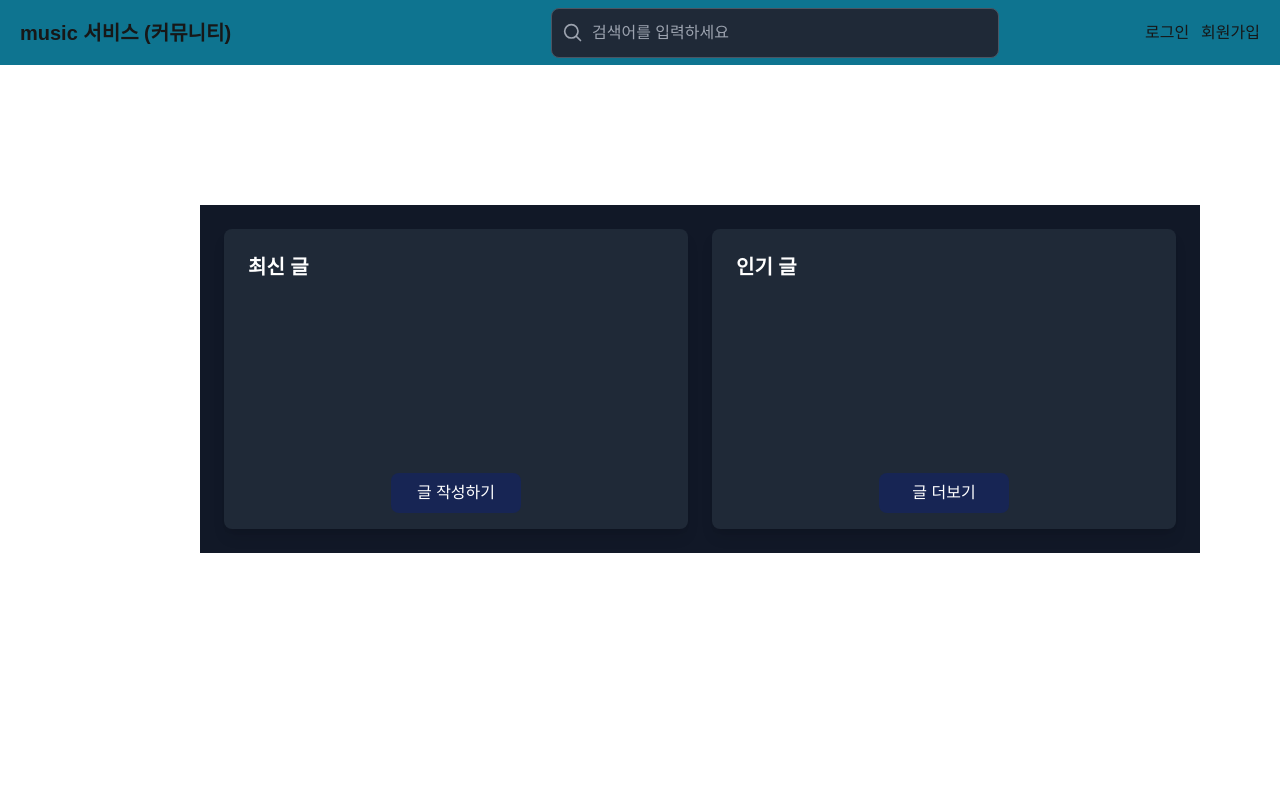
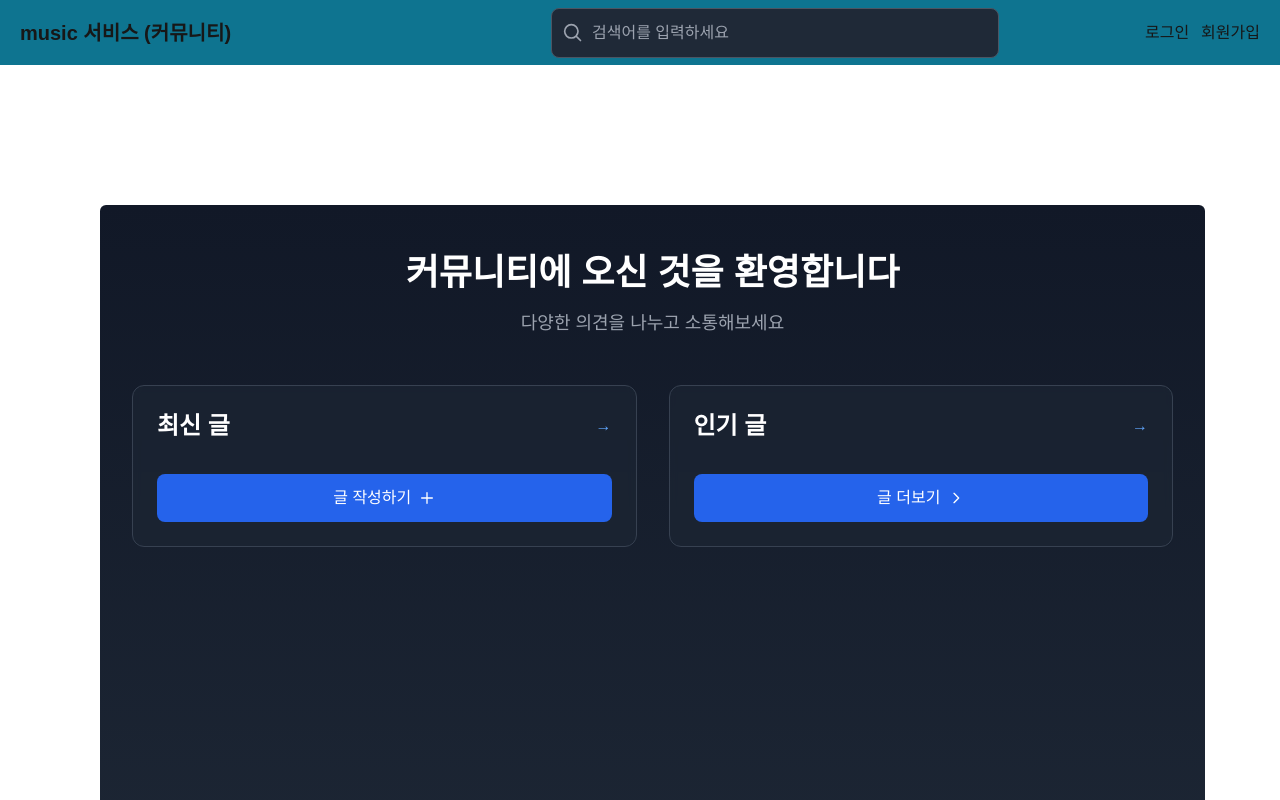
Before and after one commit to Mye247/music, a Next.js app: page / in a window 1280 px wide. Shown: the top 800 px of the page. Built offline with nearby package versions, Linux system fonts and the light colour scheme; no server answers.

Commit message:
chore: 전체적인 스타일 수정

```diff
--- a/app/(providers)/(root)/_components/Page.tsx
+++ b/app/(providers)/(root)/_components/Page.tsx
@@ -7,7 +7,7 @@ interface PageProps {
 
 function Page({ children, title }: PropsWithChildren<PageProps>) {
   return (
-    <main className="pl-[200px] pr-[75px] pt-[60px] pb-[calc(29rem/4)] w-full min-h-screen h-full bg-rhythmBlack text-white flex flex-col">
+    <main className="pl-[100px] pr-[75px] pt-[60px] pb-[calc(29rem/4)] w-full min-h-screen h-full bg-rhythmBlack text-white flex flex-col">
       {!!title ? (
         <h2 className="text-4xl font-bold mb-10 shrink-0">{title}</h2>
       ) : null}
--- a/app/(providers)/(root)/community/post/[postId]/_components/ViewPostDetailPage.tsx
+++ b/app/(providers)/(root)/community/post/[postId]/_components/ViewPostDetailPage.tsx
@@ -100,7 +100,7 @@ function ViewPostDetailPage(props: PostDetailPageProps) {
   }
 
   return (
-    <main className="bg-gray-900 min-h-screen py-4 px-2 max-w-[1000px] rounded-lg">
+    <main className="bg-gray-900 min-h-screen py-4 px-2 min-w-[1190px] rounded-lg">
       {/* 게시글 헤더 */}
       <div className="border-b-2 border-blue-500 pb-2 mb-4">
         <div className="text-2xl font-bold text-blue-400">커뮤니티</div>
--- a/app/(providers)/(root)/community/post/new/page.tsx
+++ b/app/(providers)/(root)/community/post/new/page.tsx
@@ -62,8 +62,8 @@ const AddNewPostPage = () => {
   };
 
   return (
-    <Page title="new post">
-      <div className="max-w-[1000px] h-[600px]  p-6 bg-gray-900 text-gray-100 shadow-lg rounded">
+    <Page title="New post">
+      <div className="min-w-[1190px] h-[600px]  p-6 bg-gray-900 text-gray-100 shadow-lg rounded">
         <h2 className="text-2xl font-bold mb-6 text-center text-gray-50">
           글 작성하기
         </h2>
--- a/app/(providers)/(root)/community/posts/_components/ViewCommunityPosts.tsx
+++ b/app/(providers)/(root)/community/posts/_components/ViewCommunityPosts.tsx
@@ -75,8 +75,8 @@ function ViewCommunityPosts() {
 
   return (
     <Page title="Posts">
-      <div className="bg-gray-900 text-gray-200 p-6 rounded-lg mr-24 h-[550px]">
-        <div className="flex gap-3 justify-end mb-4">
+      <div className="bg-gray-900 text-gray-200 p-6 rounded-lg mr-24 h-[550px] min-w-[1190px]">
+        <div className="flex gap-3 justify-end mb-4 ">
           {/* 정렬 옵션 */}
           <p
             onClick={() => handleClickSelectButton(true, "createdAt")}
--- a/app/(providers)/(root)/page.tsx
+++ b/app/(providers)/(root)/page.tsx
@@ -24,29 +24,72 @@ export default function HomePage() {
 
   return (
     <Page title="Main page">
-      <main className="w-[1000px] h-full grid grid-cols-2 gap-6 p-6 bg-gray-900">
+      <main className="min-h-screen bg-gradient-to-b from-gray-900 to-gray-800 py-12 rounded-md">
+        <div className="max-w-7xl mx-auto px-4 sm:px-6 lg:px-8">
+          {/* 헤더 섹션 */}
+          <div className="text-center mb-12">
+            <h1 className="text-4xl font-bold text-white mb-4">
+              커뮤니티에 오신 것을 환영합니다
+            </h1>
+            <p className="text-gray-400 text-lg">
+              다양한 의견을 나누고 소통해보세요
+            </p>
+          </div>
+
+          {/* 카드 그리드 */}
+          <div className="grid md:grid-cols-2 gap-8">
             {/* 최신 글 섹션 */}
-        <article className="relative w-full h-[300px] bg-gray-800 p-6 rounded-lg shadow-lg hover:shadow-2xl transition-shadow">
-          <Link href={"/community/posts"}>
-            <p className="text-white font-bold text-xl mb-4">최신 글</p>
+            <article className="bg-gray-800/50 backdrop-blur-sm rounded-xl overflow-hidden border border-gray-700 hover:border-blue-500 transition-all duration-300">
+              <div className="p-6">
+                <Link href={"/community/posts"} className="group">
+                  <div className="flex items-center justify-between mb-6">
+                    <h2 className="text-2xl font-bold text-white group-hover:text-blue-400 transition-colors">
+                      최신 글
+                    </h2>
+                    <span className="text-blue-400">→</span>
+                  </div>
                 </Link>
 
+                {/* 여기에 최신 글 목록을 추가할 수 있습니다 */}
+                <div className="space-y-4 mb-8">
+                  {/* 글 목록을 위한 공간 */}
+                </div>
+
                 <button
-            className="absolute bottom-4 left-1/2 transform -translate-x-1/2 bg-blue-950 text-white w-[130px] h-[40px] rounded-lg hover:bg-blue-700 transition-colors"
                   onClick={handleClickCreatePostButton}
+                  className="w-full py-3 px-4 bg-blue-600 hover:bg-blue-700 text-white font-medium rounded-lg transition-colors duration-200 flex items-center justify-center gap-2"
                 >
-            글 작성하기
+                  <span>글 작성하기</span>
+                  <svg className="w-4 h-4" fill="none" stroke="currentColor" viewBox="0 0 24 24">
+                    <path strokeLinecap="round" strokeLinejoin="round" strokeWidth={2} d="M12 4v16m8-8H4" />
+                  </svg>
                 </button>
+              </div>
             </article>
 
             {/* 인기 글 섹션 */}
-        <article className="relative w-full h-[300px] bg-gray-800 p-6 rounded-lg shadow-lg hover:shadow-2xl transition-shadow">
-          <p className="text-white font-bold text-xl mb-4">인기 글</p>
+            <article className="bg-gray-800/50 backdrop-blur-sm rounded-xl overflow-hidden border border-gray-700 hover:border-blue-500 transition-all duration-300">
+              <div className="p-6">
+                <div className="flex items-center justify-between mb-6">
+                  <h2 className="text-2xl font-bold text-white">인기 글</h2>
+                  <span className="text-blue-400">→</span>
+                </div>
 
-          <button className="absolute bottom-4 left-1/2 transform -translate-x-1/2 bg-blue-950 text-white w-[130px] h-[40px] rounded-lg hover:bg-blue-700 transition-colors">
-            글 더보기
+                {/* 여기에 인기 글 목록을 추가할 수 있습니다 */}
+                <div className="space-y-4 mb-8">
+                  {/* 글 목록을 위한 공간 */}
+                </div>
+
+                <button className="w-full py-3 px-4 bg-blue-600 hover:bg-blue-700 text-white font-medium rounded-lg transition-colors duration-200 flex items-center justify-center gap-2">
+                  <span>글 더보기</span>
+                  <svg className="w-4 h-4" fill="none" stroke="currentColor" viewBox="0 0 24 24">
+                    <path strokeLinecap="round" strokeLinejoin="round" strokeWidth={2} d="M9 5l7 7-7 7" />
+                  </svg>
                 </button>
+              </div>
             </article>
+          </div>
+        </div>
       </main>
     </Page>
   );
--- a/app/(providers)/(root)/user/[userId]/profile/_components/ProfileDetail.tsx
+++ b/app/(providers)/(root)/user/[userId]/profile/_components/ProfileDetail.tsx
@@ -53,6 +53,7 @@ function ProfileDetail({ userId }: ProfileDetailProps) {
     },
     staleTime: 1000 * 60 * 5,
     placeholderData: keepPreviousData,
+    refetchOnWindowFocus: true,
   });
 
   // 유저 작성글 정보
```
Lines whose indentation alone changed are shown as unchanged.
